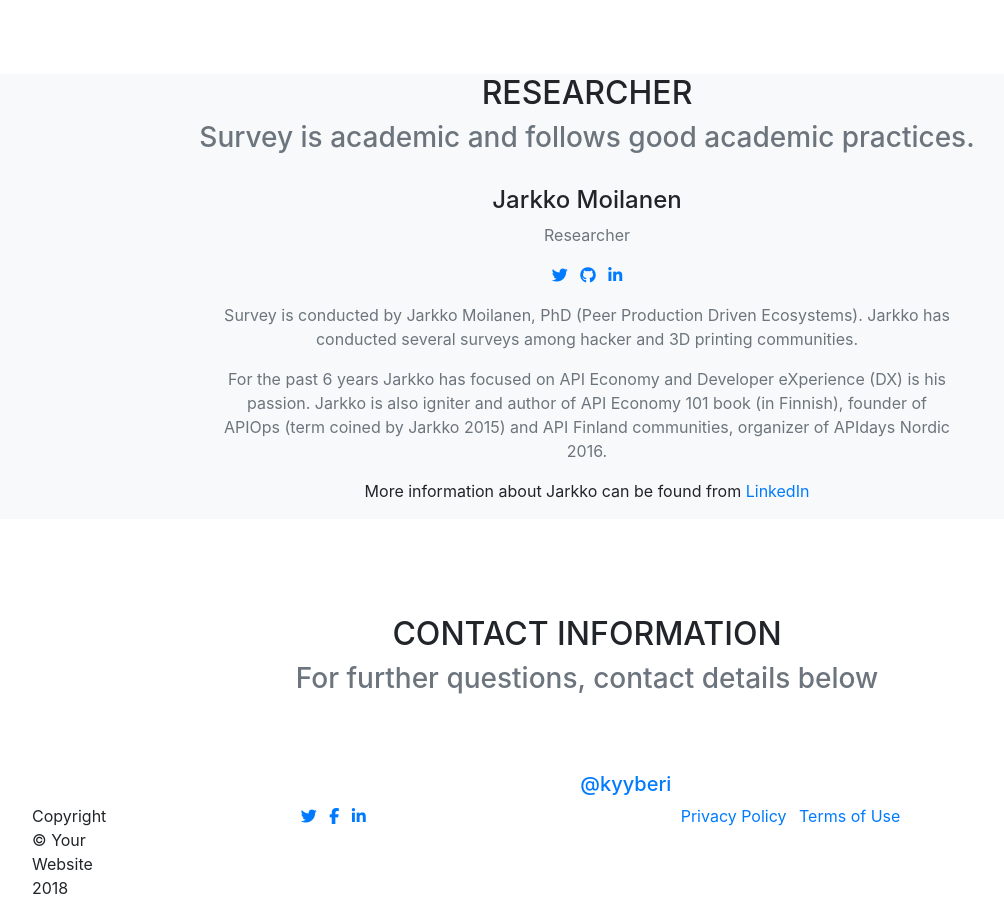
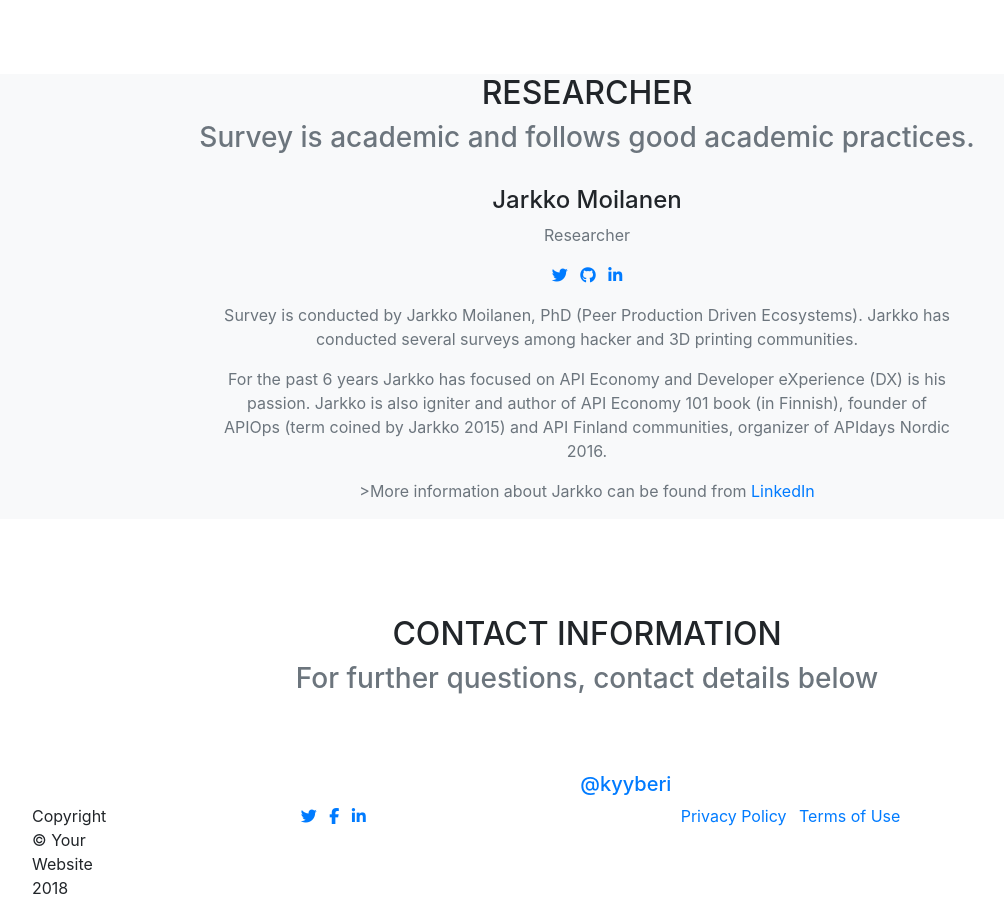
Before and after one commit to apieconomyhacklab/apiportalsurvey, a Jekyll site: the page built from index.md, in a window 1280 px wide and 900 px high, scrolled down 1943 px. Shown: the whole window, without its empty margins (53-1057 px from the left). Built offline with Jekyll 4.4.1, drawn with Linux system fonts in a browser that asks for light colours; nearby versions of some CDN libraries; some web fonts are replaced; library files that are not in the unit come from our copies.

Commit message:
minor fixes

```diff
--- a/_layouts/home.html
+++ b/_layouts/home.html
@@ -183,7 +183,7 @@ layout: default
             </p>
             <p class="large text-muted">For the past 6 years Jarkko has focused on API Economy and Developer eXperience (DX) is his passion. Jarkko is also igniter and author of API Economy 101 book (in Finnish), founder of APIOps (term coined by Jarkko 2015) and API Finland communities, organizer of APIdays Nordic 2016.
             </p>
-            <p>More information about Jarkko can be found from <a href="https://www.linkedin.com/in/jarkkomoilanen/">LinkedIn</a></p>
+            <p class="large text-muted">>More information about Jarkko can be found from <a href="https://www.linkedin.com/in/jarkkomoilanen/">LinkedIn</a></p>
           </div>
         </div>
       </div>
```
